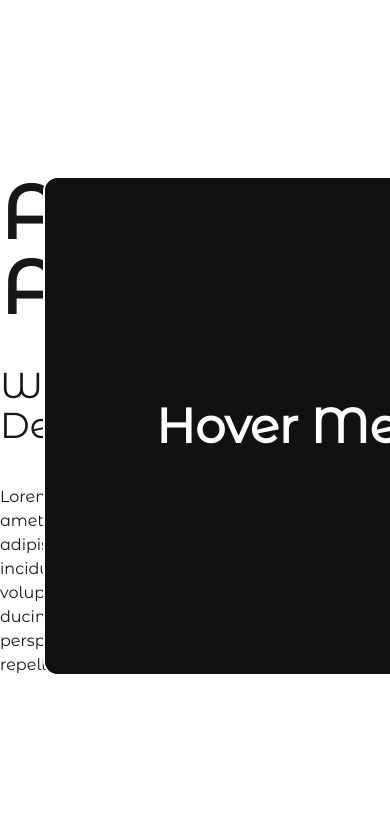
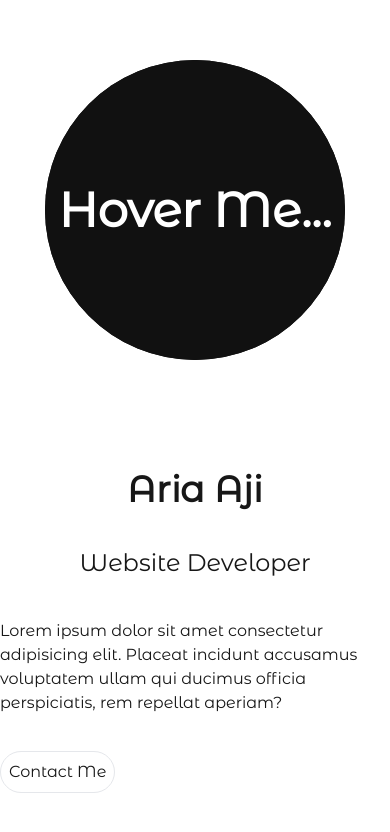
Before and after one commit to ariaajipw/Portfolio, a Next.js app: page / in a window 390 px wide. Shown: the part 840-1672 px from the top of the page. Built offline with nearby package versions, Linux system fonts and the light colour scheme; a web font is replaced by a local one.

Commit message:
add-responsive

```diff
--- a/app/components/PixelTransition/PixelTransition.tsx
+++ b/app/components/PixelTransition/PixelTransition.tsx
@@ -122,12 +122,13 @@ const PixelTransition: React.FC<PixelTransitionProps> = ({
       ref={containerRef}
       className={`
         ${className}
-        bg-[#222]
+        bg-[#0a0a0a]
         text-white
-        rounded-[15px]
-        border-2
-        border-white
-        w-[500px]
+        rounded-[360px]
+        border-1
+        border-black
+        w-[300px]
+        lg:w-[500px]
         max-w-full
         relative
         overflow-hidden
--- a/app/components/TextPressure/TextPressure.tsx
+++ b/app/components/TextPressure/TextPressure.tsx
@@ -1,4 +1,4 @@
-"use client"
+"use client";
 
 import { useEffect, useRef, useState } from 'react';
 
@@ -17,7 +17,7 @@ interface TextPressureProps {
     strokeColor?: string;
     strokeWidth?: number;
     className?: string;
-    minFontSize?: number;
+    minFontSize?: number; // Prop minFontSize tetap ada, tetapi akan di-override secara dinamis
 }
 
 const TextPressure: React.FC<TextPressureProps> = ({
@@ -35,7 +35,7 @@ const TextPressure: React.FC<TextPressureProps> = ({
     strokeColor = '#FF0000',
     strokeWidth = 2,
     className = '',
-    minFontSize = 24,
+    minFontSize = 400, // Nilai default, akan di-override
 }) => {
     const containerRef = useRef<HTMLDivElement | null>(null);
     const titleRef = useRef<HTMLHeadingElement | null>(null);
@@ -48,6 +48,9 @@ const TextPressure: React.FC<TextPressureProps> = ({
     const [scaleY, setScaleY] = useState(1);
     const [lineHeight, setLineHeight] = useState(1);
 
+    // State untuk minFontSize yang responsif
+    const [responsiveMinFontSize, setResponsiveMinFontSize] = useState(minFontSize);
+
     const chars = text.split('');
 
     const dist = (a: { x: number; y: number }, b: { x: number; y: number }) => {
@@ -55,6 +58,36 @@ const TextPressure: React.FC<TextPressureProps> = ({
         const dy = b.y - a.y;
         return Math.sqrt(dx * dx + dy * dy);
     };
+
+    // Fungsi untuk mengupdate minFontSize berdasarkan ukuran layar
+    const updateResponsiveMinFontSize = () => {
+        const width = window.innerWidth;
+
+        if (width >= 1536) {
+            setResponsiveMinFontSize(400); // 2xl breakpoint
+        } else if (width >= 1280) {
+            setResponsiveMinFontSize(350); // xl breakpoint
+        } else if (width >= 1024) {
+            setResponsiveMinFontSize(280); // lg breakpoint
+        } else if (width >= 768) {
+            setResponsiveMinFontSize(250); // md breakpoint
+        } else if (width >= 640) {
+            setResponsiveMinFontSize(150); // sm breakpoint
+        } else {
+            setResponsiveMinFontSize(89); // Default untuk mobile
+        }
+    };
+
+    useEffect(() => {
+        // Panggil fungsi updateResponsiveMinFontSize saat komponen dimount
+        updateResponsiveMinFontSize();
+
+        // Tambahkan event listener untuk resize
+        window.addEventListener('resize', updateResponsiveMinFontSize);
+
+        // Bersihkan event listener saat komponen unmount
+        return () => window.removeEventListener('resize', updateResponsiveMinFontSize);
+    }, []);
 
     useEffect(() => {
         const handleMouseMove = (e: MouseEvent) => {
@@ -89,8 +122,8 @@ const TextPressure: React.FC<TextPressureProps> = ({
 
         const { width: containerW, height: containerH } = containerRef.current.getBoundingClientRect();
 
-        let newFontSize = containerW / (chars.length / 2);
-        newFontSize = Math.max(newFontSize, minFontSize);
+        let newFontSize = containerW / (chars.length / 1.5);
+        newFontSize = Math.max(newFontSize, responsiveMinFontSize); // Gunakan responsiveMinFontSize
 
         setFontSize(newFontSize);
         setScaleY(1);
@@ -112,7 +145,7 @@ const TextPressure: React.FC<TextPressureProps> = ({
         setSize();
         window.addEventListener('resize', setSize);
         return () => window.removeEventListener('resize', setSize);
-    }, [scale, text]);
+    }, [scale, text, responsiveMinFontSize]); // Tambahkan responsiveMinFontSize ke dependency array
 
     useEffect(() => {
         let rafId: number;
--- a/app/page.tsx
+++ b/app/page.tsx
@@ -7,8 +7,8 @@ export default function Home() {
 
   return (
     <div className="min-h-screen overflow-x-hidden">
-      <div className="hero-section container flex mx-auto h-screen">
-        <div className="relative h-500px content-center place-self-center">
+      <div className="hero-section container flex mx-auto h-screen w-fit content-center place-self-center">
+        <div className="relative h-500px content-center place-self-center w-fit">
              <TextPressure
           text="_Combine_Ideas,_"
           flex={true}
@@ -19,7 +19,8 @@ export default function Home() {
           italic={false}
           textColor="#ffffff"
           strokeColor="#ff0000"
-          minFontSize={400}
+          // minFontSize={400}
+          className='sm:minFontSize-200 md:minFontSize-300 lg:minFontSize-400'
         />
          <TextPressure
           text="_Craft_&_Innovate._"
@@ -31,31 +32,27 @@ export default function Home() {
           italic={false}
           textColor="#ffffff"
           strokeColor="#ff0000"
-          minFontSize={400}
+          // minFontSize={400}
         />
         </div>
       </div>
       <div className="second-section container mx-auto h-screen">
-        <div className="grid grid-cols-12 h-screen">
-          <div className="col-span-6 content-center">
+        <div className="grid lg:grid-cols-12 h-screen">
+          <div className="lg:col-span-6 content-center px-auto mx-auto place-self-center">
             < BlurText
              text="Aria Aji"
              delay={70}
              animateBy="letters"
              direction="bottom"
-             className="text-[75px] font-bold leading-none place-self-center"
+             className="text-4xl lg:text-[100px] font-bold leading-none place-self-center"
           />
-            <h2 className="text-4xl py-10 place-self-center">Website Developer</h2>
-            <p className="text-large place-self-center">Lorem ipsum dolor sit amet consectetur adipisicing elit. Placeat incidunt accusamus voluptatem ullam qui ducimus officia perspiciatis, rem repellat aperiam?</p>
+            <h2 className="text-2xl lg:text-5xl py-10 place-self-center">Website Developer</h2>
+            <p className="text-small lg:text-large place-self-center px-auto mx-auto mb-9">Lorem ipsum dolor sit amet consectetur adipisicing elit. Placeat incidunt accusamus voluptatem ullam qui ducimus officia perspiciatis, rem repellat aperiam?</p>
+            <button className="button border p-2 rounded-full ontent-center place-self-center">Contact Me</button>
           </div>
-          <div className="col-span-6 content-center place-self-center">
+          <div className="lg:col-span-6 content-center place-self-center order-first lg:order-last">
             <PixelTransition
               firstContent={
-                // <img
-                //   src="assets/img/ariaaji.jpg"
-                //   alt="ariaaji"
-                //   style={{ width: "100%", height: "100%", objectFit: "cover" }}
-                // />
                 <div
                   style={{
                     width: "100%",
@@ -69,17 +66,6 @@ export default function Home() {
                 </div>
               }
               secondContent={
-                // <div
-                //   style={{
-                //     width: "100%",
-                //     height: "100%",
-                //     display: "grid",
-                //     placeItems: "center",
-                //     backgroundColor: "#111"
-                //   }}
-                // >
-                //   <p style={{ fontWeight: 900, fontSize: "3rem", color: "#ffffff" }}>Aria Aji</p>
-                // </div>
                  <img
                   src="assets/img/ariaaji.jpg"
                   alt="ariaaji"
```
